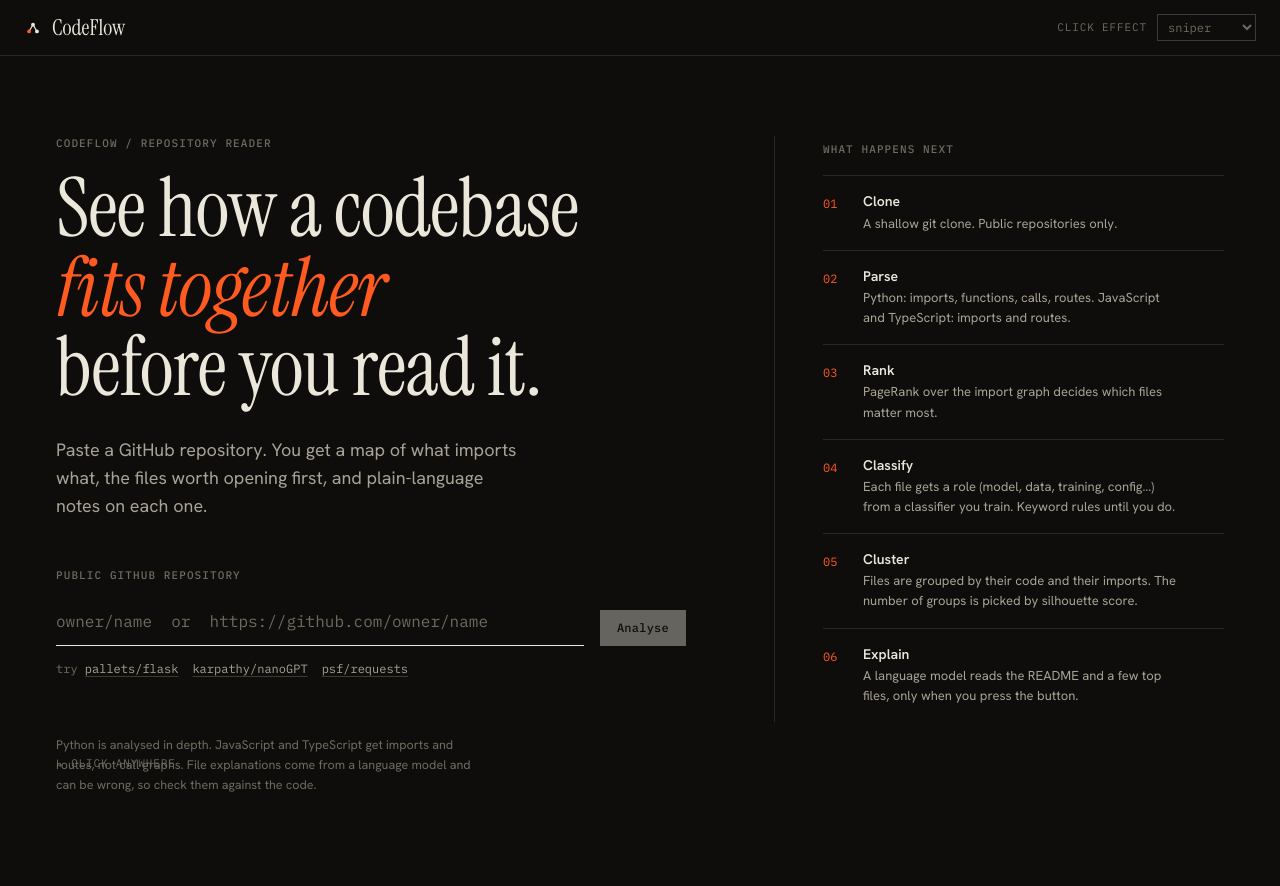
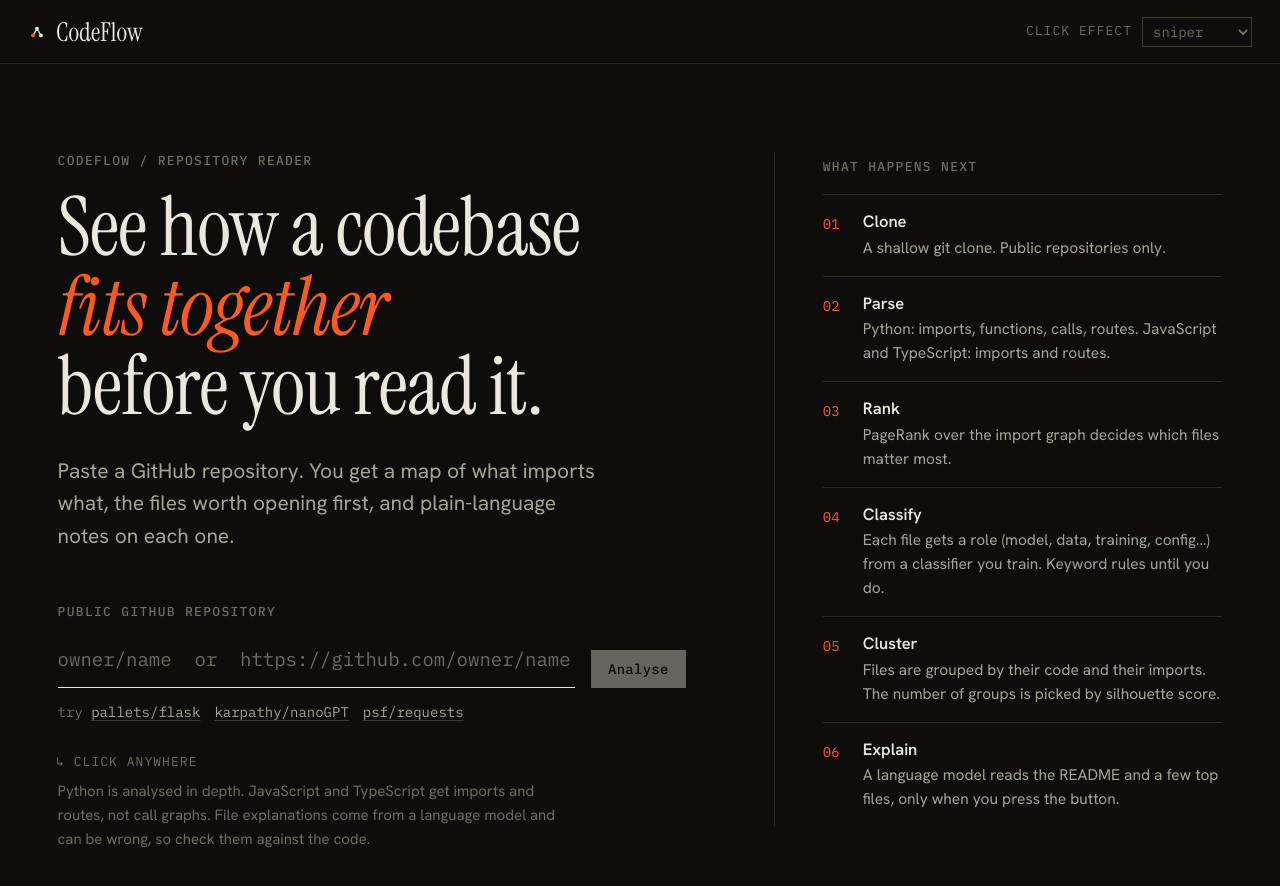
Before and after one commit to shivanipathak5143-web/CodeFlow, a React (Vite) app in the folder frontend/: page / in a window 1280 px wide. Shown: the top 886 px of the page. Built offline with nearby package versions, Linux system fonts and the light colour scheme.

Commit message:
graph.py changes

```diff
--- a/frontend/src/styles/global.css
+++ b/frontend/src/styles/global.css
@@ -10,6 +10,7 @@
   --accent: #ff5a1f;
   --warn: #e0a83a;
 
+  --header-h: 64px;
   --serif: "Instrument Serif", "Times New Roman", serif;
   --sans: "Hanken Grotesk", system-ui, sans-serif;
   --mono: "IBM Plex Mono", ui-monospace, "Cascadia Mono", Consolas, monospace;
@@ -24,7 +25,7 @@ body {
   margin: 0;
   background: var(--bg);
   color: var(--ink);
-  font: 400 15px/1.55 var(--sans);
+  font: 400 17.5px/1.55 var(--sans);
   -webkit-font-smoothing: antialiased;
 }
 ::selection { background: var(--accent); color: var(--bg); }
@@ -40,7 +41,7 @@ button, input, select, textarea { font: inherit; color: inherit; }
 .mono { font-family: var(--mono); }
 .dim { color: var(--ink-2); }
 .eyebrow {
-  font: 500 11px/1.4 var(--mono);
+  font: 500 13px/1.4 var(--mono);
   text-transform: uppercase;
   letter-spacing: 0.1em;
   color: var(--ink-3);
@@ -48,15 +49,15 @@ button, input, select, textarea { font: inherit; color: inherit; }
 .eyebrow span { color: var(--accent); margin-left: 6px; }
 
 h1, h2 { font-family: var(--serif); font-weight: 400; letter-spacing: -0.01em; text-wrap: balance; }
-h1 { font-size: clamp(36px, 4.2vw, 58px); line-height: 1.02; margin: 10px 0 12px; }
-h2 { font-size: 30px; line-height: 1.1; margin-bottom: 8px; }
+h1 { font-size: clamp(42px, 4vw, 72px); line-height: 1.02; margin: 10px 0 12px; }
+h2 { font-size: 35.5px; line-height: 1.1; margin-bottom: 8px; }
 
 /* ---------- click-effect layer ---------- */
 .fx-layer { position: fixed; inset: 0; pointer-events: none; z-index: 9999; overflow: hidden; }
 
 /* ---------- controls ---------- */
 .btn {
-  font: 500 12px/1 var(--mono);
+  font: 500 14px/1 var(--mono);
   letter-spacing: 0.02em;
   padding: 11px 16px;
   border: 1px solid var(--ink);
@@ -76,7 +77,7 @@ h2 { font-size: 30px; line-height: 1.1; margin-bottom: 8px; }
   background: transparent;
   border: 1px solid var(--rule-2);
   padding: 9px 12px;
-  font-size: 13px;
+  font-size: 15.5px;
   min-width: 0;
 }
 .input:focus, .select:focus { outline: none; border-color: var(--accent); }
@@ -89,41 +90,41 @@ textarea.input { width: 100%; resize: vertical; }
 .field { display: grid; gap: 6px; flex: 1; min-width: 200px; }
 .split { display: grid; grid-template-columns: 1fr 1fr; gap: 32px; }
 
-.note { margin: 14px 0; color: var(--ink-2); font-size: 13px; }
+.note { margin: 14px 0; color: var(--ink-2); font-size: 15.5px; }
 .note--error { color: var(--warn); border-left: 2px solid var(--warn); padding-left: 12px; white-space: pre-wrap; }
 .boot { padding: 48px; color: var(--ink-2); }
 
-.rolemark { display: inline-flex; align-items: center; gap: 8px; font-size: 12px; }
+.rolemark { display: inline-flex; align-items: center; gap: 8px; font-size: 14px; }
 .rolemark i { width: 9px; height: 9px; display: inline-block; }
 .roleline { display: flex; gap: 14px; align-items: center; margin: 6px 0 14px; flex-wrap: wrap; }
 
 /* ---------- shell ---------- */
-.shell { display: grid; grid-template-columns: 224px minmax(0, 1fr); grid-template-rows: 56px 1fr; min-height: 100vh; }
+.shell { display: grid; grid-template-columns: 264px minmax(0, 1fr); grid-template-rows: var(--header-h) 1fr; min-height: 100vh; }
 .header {
   grid-column: 1 / -1;
   display: flex; align-items: center; gap: 28px;
-  height: 56px; padding: 0 24px;
+  height: var(--header-h); padding: 0 28px;
   border-bottom: 1px solid var(--rule);
   background: var(--bg);
   position: sticky; top: 0; z-index: 20;
 }
-.brand { display: inline-flex; align-items: center; gap: 10px; font: 400 22px/1 var(--serif); text-decoration: none; color: var(--ink); }
-.header__repo { font-size: 12px; color: var(--ink-2); overflow: hidden; text-overflow: ellipsis; white-space: nowrap; }
+.brand { display: inline-flex; align-items: center; gap: 10px; font: 400 26px/1 var(--serif); text-decoration: none; color: var(--ink); }
+.header__repo { font-size: 14px; color: var(--ink-2); overflow: hidden; text-overflow: ellipsis; white-space: nowrap; }
 .header__repo span { color: var(--ink-3); }
-.header__fx { margin-left: auto; display: flex; align-items: center; gap: 10px; font-size: 11px; color: var(--ink-3); text-transform: uppercase; letter-spacing: 0.08em; }
-.header__fx select { background: var(--bg); border: 1px solid var(--rule-2); padding: 4px 6px; font: 12px var(--mono); text-transform: none; letter-spacing: 0; }
+.header__fx { margin-left: auto; display: flex; align-items: center; gap: 10px; font-size: 13px; color: var(--ink-3); text-transform: uppercase; letter-spacing: 0.08em; }
+.header__fx select { background: var(--bg); border: 1px solid var(--rule-2); padding: 4px 6px; font: 14px var(--mono); text-transform: none; letter-spacing: 0; }
 
-.sidebar { border-right: 1px solid var(--rule); padding: 28px 0; position: sticky; top: 56px; height: calc(100vh - 56px); display: flex; flex-direction: column; justify-content: space-between; }
-.sidebar a { display: grid; grid-template-columns: 30px 1fr; padding: 9px 24px; color: var(--ink-2); text-decoration: none; font-size: 14px; }
-.sidebar a span { color: var(--ink-3); font-size: 11px; padding-top: 3px; }
+.sidebar { border-right: 1px solid var(--rule); padding: 28px 0; position: sticky; top: var(--header-h); height: calc(100vh - var(--header-h)); display: flex; flex-direction: column; justify-content: space-between; }
+.sidebar a { display: grid; grid-template-columns: 34px 1fr; padding: 11px 28px; color: var(--ink-2); text-decoration: none; font-size: 16.5px; }
+.sidebar a span { color: var(--ink-3); font-size: 13px; padding-top: 3px; }
 .sidebar a:hover { color: var(--ink); }
 .sidebar a.is-active { color: var(--ink); box-shadow: inset 2px 0 var(--accent); background: linear-gradient(90deg, var(--bg-2), transparent); }
-.sidebar__foot { padding: 0 24px; font-size: 11px; line-height: 1.6; color: var(--ink-3); }
+.sidebar__foot { padding: 0 24px; font-size: 13px; line-height: 1.6; color: var(--ink-3); }
 .sidebar__foot b { color: var(--ink-2); font-weight: 500; }
 
-.content { padding: 48px 56px 120px; min-width: 0; }
-.page { max-width: 880px; }
-.page--wide { max-width: 1280px; }
+.content { padding: 56px clamp(32px, 4.5vw, 88px) 120px; min-width: 0; }
+.page { max-width: 1280px; }
+.page--wide { max-width: none; }
 .page__head { margin-bottom: 36px; }
 .page__head .dim { max-width: 64ch; }
 
@@ -136,100 +137,101 @@ textarea.input { width: 100%; resize: vertical; }
 .ledger > div { padding: 18px 20px 16px; }
 .ledger > div + div { border-left: 1px solid var(--rule); }
 .ledger > div:first-child { padding-left: 0; }
-.ledger dd { font: 400 56px/1 var(--serif); margin: 8px 0 8px; letter-spacing: -0.02em; font-variant-numeric: tabular-nums; }
-.ledger p { font-size: 11px; color: var(--ink-3); }
+.ledger dd { font: 400 66px/1 var(--serif); margin: 8px 0 8px; letter-spacing: -0.02em; font-variant-numeric: tabular-nums; }
+.ledger p { font-size: 13px; color: var(--ink-3); }
 .ledger--small { grid-template-columns: repeat(3, 1fr); margin-bottom: 8px; }
-.ledger--small dd { font-size: 40px; }
+.ledger--small dd { font-size: 47px; }
 
 /* ---------- overview ---------- */
 .reading li { display: grid; grid-template-columns: 36px 1fr; padding: 14px 0; border-top: 1px solid var(--rule); }
 .reading li:last-child { border-bottom: 1px solid var(--rule); }
-.reading li > span { color: var(--accent); font-size: 12px; padding-top: 3px; }
-.reading a { font-size: 14px; }
-.reading p { font-size: 13px; margin-top: 2px; }
-.prose { max-width: 66ch; margin-top: 18px; white-space: pre-wrap; line-height: 1.65; border-left: 2px solid var(--accent); padding-left: 18px; color: var(--ink); }
-.filesummary .prose { margin-top: 14px; font-size: 14px; }
+.reading li > span { color: var(--accent); font-size: 14px; padding-top: 3px; }
+.reading a { font-size: 16.5px; }
+.reading p { font-size: 15.5px; margin-top: 2px; }
+.prose { max-width: 70ch; margin-top: 18px; white-space: pre-wrap; line-height: 1.65; border-left: 2px solid var(--accent); padding-left: 18px; color: var(--ink); }
+.filesummary .prose { margin-top: 14px; font-size: 16.5px; }
 .block > .btn { margin-top: 14px; }
 
 /* ---------- diagrams ---------- */
 .tabs { display: flex; gap: 0; margin-bottom: 4px; border-bottom: 1px solid var(--rule); }
-.tabs button { background: none; border: 0; padding: 10px 18px 10px 0; margin-right: 8px; color: var(--ink-3); cursor: pointer; font: 500 12px var(--mono); }
+.tabs button { background: none; border: 0; padding: 10px 18px 10px 0; margin-right: 8px; color: var(--ink-3); cursor: pointer; font: 500 14px var(--mono); }
 .tabs button[aria-selected="true"] { color: var(--ink); box-shadow: inset 0 -2px var(--accent); }
 .panel { border: 1px solid var(--rule); background: var(--bg-2); padding: 16px; margin-top: 16px; }
-.diagram { overflow: auto; max-height: 72vh; }
+.diagram { overflow: auto; max-height: 80vh; }
+.panel--fit .diagram svg { width: 100%; height: auto; max-width: none !important; }
 .diagram svg { display: block; margin: 0 auto; }
 .diagram g.node[data-path]:hover rect,
 .diagram g.node[data-path]:hover polygon { stroke: var(--accent) !important; stroke-width: 1.5px !important; }
 .toolbar { display: flex; gap: 8px; flex-wrap: wrap; align-items: center; margin-top: 14px; padding-top: 14px; border-top: 1px solid var(--rule); }
 .toolbar .btn { padding: 8px 12px; }
-.toolbar__msg { font-size: 11px; color: var(--accent); margin-left: 6px; }
+.toolbar__msg { font-size: 13px; color: var(--accent); margin-left: 6px; }
 
 /* ---------- files ---------- */
-.explorer { display: grid; grid-template-columns: 340px minmax(0, 1fr); gap: 48px; align-items: start; }
-.explorer__list { position: sticky; top: 80px; }
+.explorer { display: grid; grid-template-columns: 400px minmax(0, 1fr); gap: 56px; align-items: start; }
+.explorer__list { position: sticky; top: calc(var(--header-h) + 24px); }
 .filelist { max-height: calc(100vh - 290px); overflow: auto; border-top: 1px solid var(--rule); margin-top: 6px; }
 .filelist button { display: grid; grid-template-columns: 9px minmax(0, 1fr) auto; gap: 10px; align-items: center; width: 100%; text-align: left; padding: 7px 8px; border: 0; background: none; cursor: pointer; color: var(--ink-2); }
 .filelist button:hover { background: var(--bg-2); color: var(--ink); }
 .filelist button.is-selected { background: var(--bg-2); color: var(--ink); box-shadow: inset 2px 0 var(--accent); }
 .filelist i { width: 9px; height: 9px; display: block; }
-.filelist span { font-size: 12.5px; overflow: hidden; text-overflow: ellipsis; white-space: nowrap; }
-.filelist small { display: block; font-size: 10.5px; color: var(--ink-3); overflow: hidden; text-overflow: ellipsis; }
-.filelist em { font-style: normal; font-size: 10.5px; color: var(--ink-3); }
+.filelist span { font-size: 15px; overflow: hidden; text-overflow: ellipsis; white-space: nowrap; }
+.filelist small { display: block; font-size: 12.5px; color: var(--ink-3); overflow: hidden; text-overflow: ellipsis; }
+.filelist em { font-style: normal; font-size: 12.5px; color: var(--ink-3); }
 
-.filedetails__path { font-size: 17px; font-weight: 500; word-break: break-all; margin-bottom: 4px; }
-.routes { display: flex; gap: 8px; flex-wrap: wrap; margin: 14px 0; font-size: 12px; }
+.filedetails__path { font-size: 20px; font-weight: 500; word-break: break-all; margin-bottom: 4px; }
+.routes { display: flex; gap: 8px; flex-wrap: wrap; margin: 14px 0; font-size: 14px; }
 .routes span { border: 1px solid var(--rule-2); padding: 2px 8px; }
-.pathlist { font-size: 12px; display: grid; gap: 3px; }
+.pathlist { font-size: 14px; display: grid; gap: 3px; }
 .pathlist a { color: var(--ink-2); text-decoration: none; word-break: break-all; }
 .pathlist a:hover { color: var(--accent); }
 .pathlist small { color: var(--ink-3); margin-left: 8px; }
 .impact--changed li { border-left: 2px solid var(--accent); padding-left: 10px; }
 .impact--affected li { border-left: 2px solid var(--warn); padding-left: 10px; }
 
-.code { margin: 0; background: var(--bg-2); border: 1px solid var(--rule); padding: 12px 0; overflow: auto; max-height: 560px; font-size: 12px; line-height: 1.6; counter-reset: line; }
+.code { margin: 0; background: var(--bg-2); border: 1px solid var(--rule); padding: 12px 0; overflow: auto; max-height: 560px; font-size: 14px; line-height: 1.6; counter-reset: line; }
 .code__line { display: block; padding-right: 16px; white-space: pre; }
 .code__line::before { counter-increment: line; content: counter(line); display: inline-block; width: 4ch; margin: 0 16px 0 8px; text-align: right; color: var(--ink-3); user-select: none; }
 
 /* ---------- lists ---------- */
 .results li { padding: 14px 0; border-top: 1px solid var(--rule); display: grid; grid-template-columns: 1fr auto; gap: 4px 16px; }
-.results li p { grid-column: 1 / -1; font-size: 12px; }
+.results li p { grid-column: 1 / -1; font-size: 14px; }
 .results { margin-top: 20px; }
 .clusterlist { margin-top: 24px; }
-.clusterlist li { display: flex; justify-content: space-between; padding: 10px 0; border-top: 1px solid var(--rule); font-size: 13px; }
-.tracepath { margin: 20px 0 8px; counter-reset: hop; font-size: 13px; }
+.clusterlist li { display: flex; justify-content: space-between; padding: 10px 0; border-top: 1px solid var(--rule); font-size: 15.5px; }
+.tracepath { margin: 20px 0 8px; counter-reset: hop; font-size: 15.5px; }
 .tracepath li { padding: 8px 0 8px 34px; border-top: 1px solid var(--rule); position: relative; counter-increment: hop; }
 .tracepath li::before { content: counter(hop); position: absolute; left: 0; color: var(--accent); }
 .tracepath a { color: var(--ink-3); margin-left: 8px; }
 
 /* ---------- landing ---------- */
 .landing { min-height: 100vh; display: flex; flex-direction: column; }
-.landing__grid { display: grid; grid-template-columns: minmax(0, 7fr) minmax(0, 5fr); gap: 88px; width: 100%; max-width: 1320px; margin: 0 auto; padding: 80px 56px 120px; align-items: start; }
-.hero h1 { font-size: clamp(46px, 6.4vw, 96px); line-height: 0.97; margin: 18px 0 28px; }
+.landing__grid { display: grid; grid-template-columns: minmax(0, 7fr) minmax(0, 5fr); gap: 88px; width: 100%; max-width: 1720px; margin: 0 auto; padding: 88px clamp(32px, 4.5vw, 88px) 120px; align-items: start; }
+.hero h1 { font-size: clamp(54px, 6.4vw, 116px); line-height: 0.97; margin: 18px 0 28px; }
 .hero h1 em { color: var(--accent); }
-.lede { font-size: 18px; line-height: 1.55; color: var(--ink-2); max-width: 46ch; margin-bottom: 44px; }
-.fine { font-size: 12.5px; color: var(--ink-3); max-width: 62ch; margin-top: 56px; line-height: 1.6; }
+.lede { font-size: 21px; line-height: 1.55; color: var(--ink-2); max-width: 46ch; margin-bottom: 44px; }
+.fine { font-size: 15px; color: var(--ink-3); max-width: 62ch; margin-top: 56px; line-height: 1.6; }
 
 .repoform { max-width: 640px; }
 .repoform__row { display: flex; gap: 16px; align-items: flex-end; margin-top: 10px; }
-.repoform__input { flex: 1; min-width: 0; background: transparent; border: 0; border-bottom: 1px solid var(--ink); padding: 12px 0; font-size: 16px; }
+.repoform__input { flex: 1; min-width: 0; background: transparent; border: 0; border-bottom: 1px solid var(--ink); padding: 12px 0; font-size: 19px; }
 .repoform__input:focus { outline: none; border-bottom-color: var(--accent); }
 .repoform__input::placeholder { color: var(--ink-3); }
-.repoform__try { margin-top: 14px; font-size: 12px; color: var(--ink-3); }
+.repoform__try { margin-top: 14px; font-size: 14px; color: var(--ink-3); }
 
 .steps { border-left: 1px solid var(--rule); padding-left: 48px; padding-top: 6px; }
 .steps ol { margin-top: 18px; }
 .steps li { display: grid; grid-template-columns: 40px 1fr; padding: 16px 0; border-top: 1px solid var(--rule); }
-.steps li > span { color: var(--accent); font-size: 12px; padding-top: 3px; }
-.steps h3 { font: 600 14px/1.3 var(--sans); }
-.steps p { font-size: 13px; color: var(--ink-2); margin-top: 3px; max-width: 44ch; }
-.landing__hint { position: fixed; left: 56px; bottom: 28px; font-size: 11px; color: var(--ink-3); letter-spacing: 0.08em; text-transform: uppercase; pointer-events: none; }
+.steps li > span { color: var(--accent); font-size: 14px; padding-top: 3px; }
+.steps h3 { font: 600 16.5px/1.3 var(--sans); }
+.steps p { font-size: 15.5px; color: var(--ink-2); margin-top: 3px; max-width: 44ch; }
+.landing__hint { position: fixed; left: 56px; bottom: 28px; font-size: 13px; color: var(--ink-3); letter-spacing: 0.08em; text-transform: uppercase; pointer-events: none; }
 
 /* ---------- small screens ---------- */
 @media (max-width: 980px) {
   .landing__grid { grid-template-columns: 1fr; gap: 56px; padding: 48px 24px 120px; }
   .steps { border-left: 0; padding-left: 0; }
   .landing__hint { left: 24px; }
-  .shell { grid-template-columns: 1fr; grid-template-rows: 56px auto 1fr; }
+  .shell { grid-template-columns: 1fr; grid-template-rows: var(--header-h) auto 1fr; }
   .sidebar { position: static; height: auto; border-right: 0; border-bottom: 1px solid var(--rule); padding: 0; }
   .sidebar ol { display: flex; overflow-x: auto; }
   .sidebar a { padding: 12px 16px; white-space: nowrap; }
```
Also changed, not shown: 1 other file (tests, documents, lock files or other folders).
